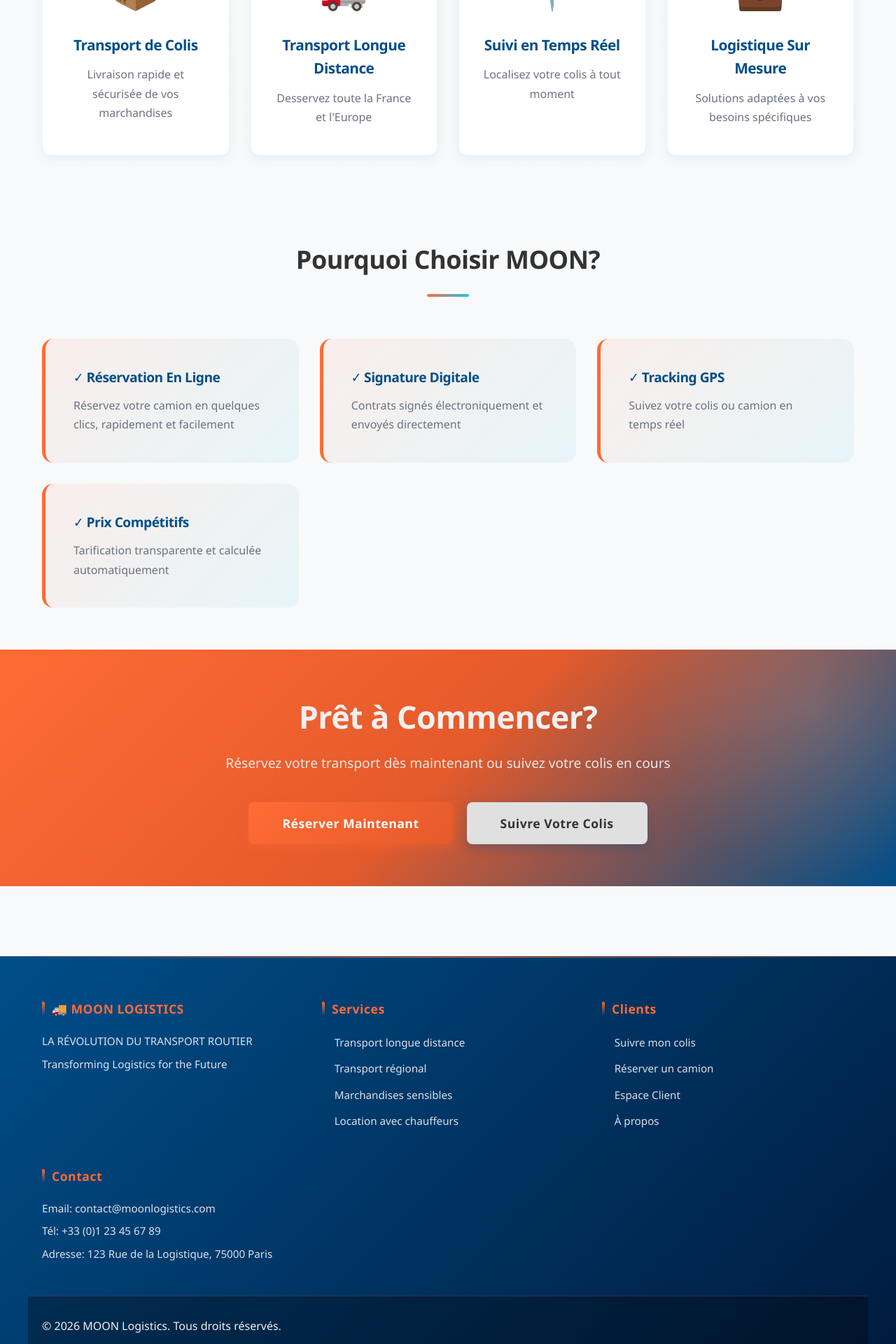
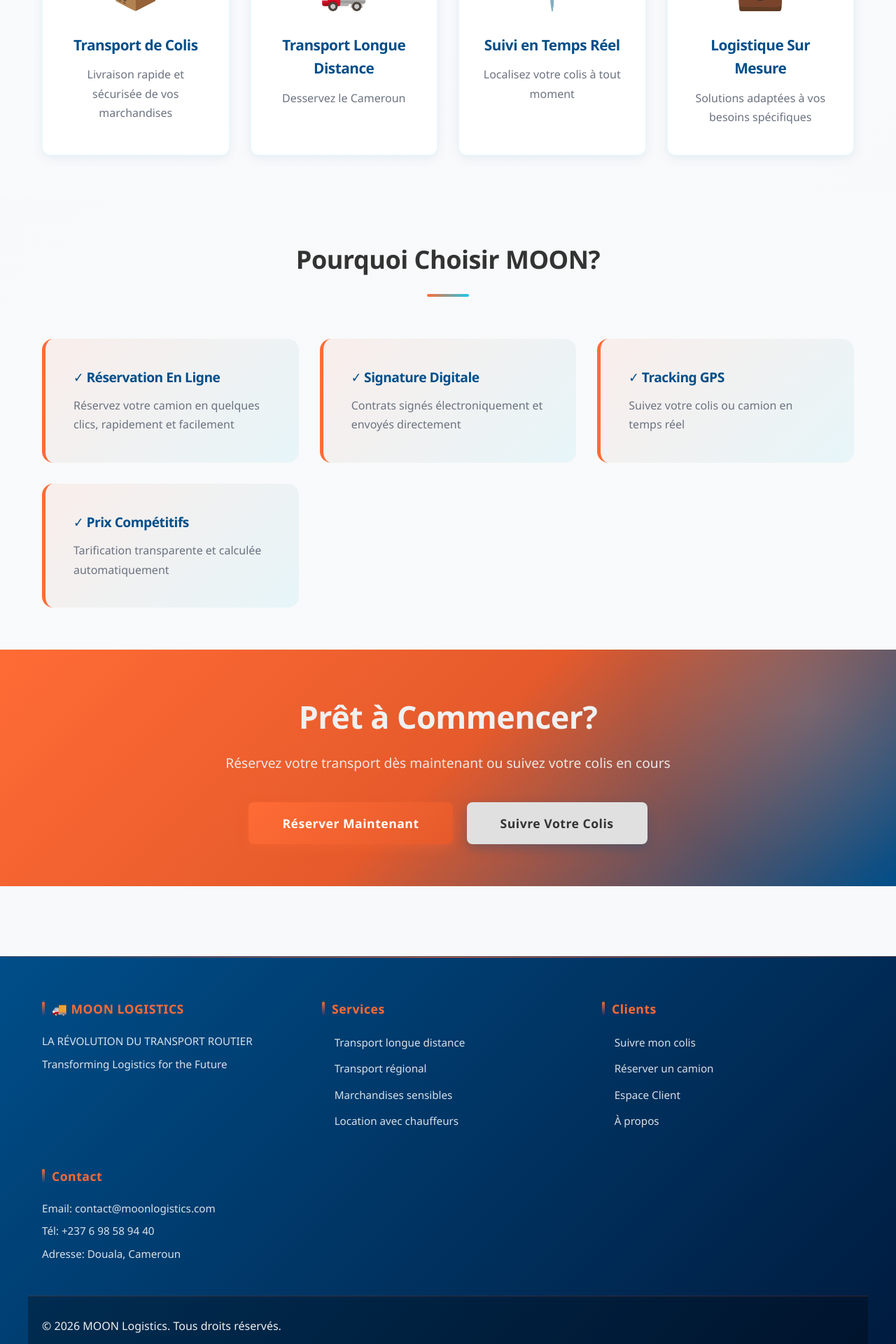
Before and after one commit to Ashjoyce/Suivi_colis, a React (Vite) app: page / in a window 1280 px wide. Shown: the part 980-2900 px from the top of the page at 70% size. Built offline with nearby package versions, Linux system fonts and the light colour scheme.

Commit message:
Mise à jour du code

```diff
--- a/src/components/Footer.tsx
+++ b/src/components/Footer.tsx
@@ -35,8 +35,8 @@ export default function Footer() {
         <div className="footer-section">
           <h4>Contact</h4>
           <p>Email: contact@moonlogistics.com</p>
-          <p>Tél: +33 (0)1 23 45 67 89</p>
-          <p>Adresse: 123 Rue de la Logistique, 75000 Paris</p>
+          <p>Tél: +237 6 98 58 94 40</p>
+          <p>Adresse: Douala, Cameroun</p>
         </div>
       </div>
 
--- a/src/pages/About.tsx
+++ b/src/pages/About.tsx
@@ -18,7 +18,7 @@ export default function About() {
               <p>
                 Révolutionner le secteur du transport routier en offrant des solutions
                 logistiques innovantes, numériques et accessibles à tous. Nous visons à
-                devenir le leader incontournable de la logistique en France et en Europe.
+                devenir le leader incontournable de la logistique au Cameroun.
               </p>
             </div>
 
@@ -100,25 +100,25 @@ export default function About() {
           <div className="team-grid">
             <div className="team-member card">
               <div className="member-avatar">👨‍💼</div>
-              <h3>Jean Dupont</h3>
+              <h3>Pierre Nzete</h3>
               <p className="role">Président Directeur Général</p>
               <p>20 ans d'expérience dans la logistique</p>
             </div>
             <div className="team-member card">
               <div className="member-avatar">👩‍💼</div>
-              <h3>Marie Bernard</h3>
+              <h3>Marie Atangana</h3>
               <p className="role">Directrice Opérations</p>
               <p>Spécialiste en gestion de flotte</p>
             </div>
             <div className="team-member card">
               <div className="member-avatar">👨‍💻</div>
-              <h3>Pierre Martin</h3>
+              <h3>Paul Kenfack</h3>
               <p className="role">Directeur Technique</p>
               <p>Expert en solutions digitales</p>
             </div>
             <div className="team-member card">
               <div className="member-avatar">👩‍💻</div>
-              <h3>Sophie Lefevre</h3>
+              <h3>Sophie Njikam</h3>
               <p className="role">Responsable Client</p>
               <p>Satisfaction client garantie</p>
             </div>
--- a/src/pages/Home.tsx
+++ b/src/pages/Home.tsx
@@ -33,7 +33,7 @@ export default function Home() {
             <div className="service-card card">
               <div className="service-icon">🚚</div>
               <h3>Transport Longue Distance</h3>
-              <p>Desservez toute la France et l'Europe</p>
+              <p>Desservez le Cameroun</p>
             </div>
             <div className="service-card card">
               <div className="service-icon">📍</div>
--- a/src/pages/Reservation.new.tsx
+++ b/src/pages/Reservation.new.tsx
@@ -234,7 +234,7 @@ export default function Reservation() {
                     name="departure"
                     value={formData.departure}
                     onChange={handleInputChange}
-                    placeholder="Ex: 75000 Paris"
+                    placeholder="Ex: Bafoussam, Cameroun"
                     required
                   />
                 </div>
@@ -246,7 +246,7 @@ export default function Reservation() {
                     name="destination"
                     value={formData.destination}
                     onChange={handleInputChange}
-                    placeholder="Ex: 69000 Lyon"
+                    placeholder="Ex: Douala, Cameroun"
                     required
                   />
                 </div>
--- a/src/pages/Reservation.tsx
+++ b/src/pages/Reservation.tsx
@@ -234,7 +234,7 @@ export default function Reservation() {
                     name="departure"
                     value={formData.departure}
                     onChange={handleInputChange}
-                    placeholder="Ex: 75000 Paris"
+                    placeholder="Ex: Bafoussam, Cameroun"
                     title="Lieu de départ du transport"
                     required
                   />
@@ -247,7 +247,7 @@ export default function Reservation() {
                     name="destination"
                     value={formData.destination}
                     onChange={handleInputChange}
-                    placeholder="Ex: 69000 Lyon"
+                    placeholder="Ex: Douala, Cameroun"
                     title="Lieu de destination du transport"
                     required
                   />
@@ -386,7 +386,7 @@ export default function Reservation() {
                       name="phone"
                       value={formData.phone}
                       onChange={handleInputChange}
-                      placeholder="+33 6 12 34 56 78"
+                      placeholder="+237 6 98 58 94 40"
                       title="Votre numéro de téléphone"
                       required
                     />
--- a/src/pages/Services.tsx
+++ b/src/pages/Services.tsx
@@ -18,7 +18,7 @@ export default function Services() {
             <div className="service-icon-large">🚛</div>
             <h3>Transport Longue Distance</h3>
             <p>
-              Desservez toute la France et l'Europe avec notre flotte de camions modernes.
+              Desservez le Cameroun avec notre flotte de camions modernes.
               Nous garantissons une livraison sécurisée et à temps pour vos marchandises.
             </p>
             <ul className="service-features">
```
